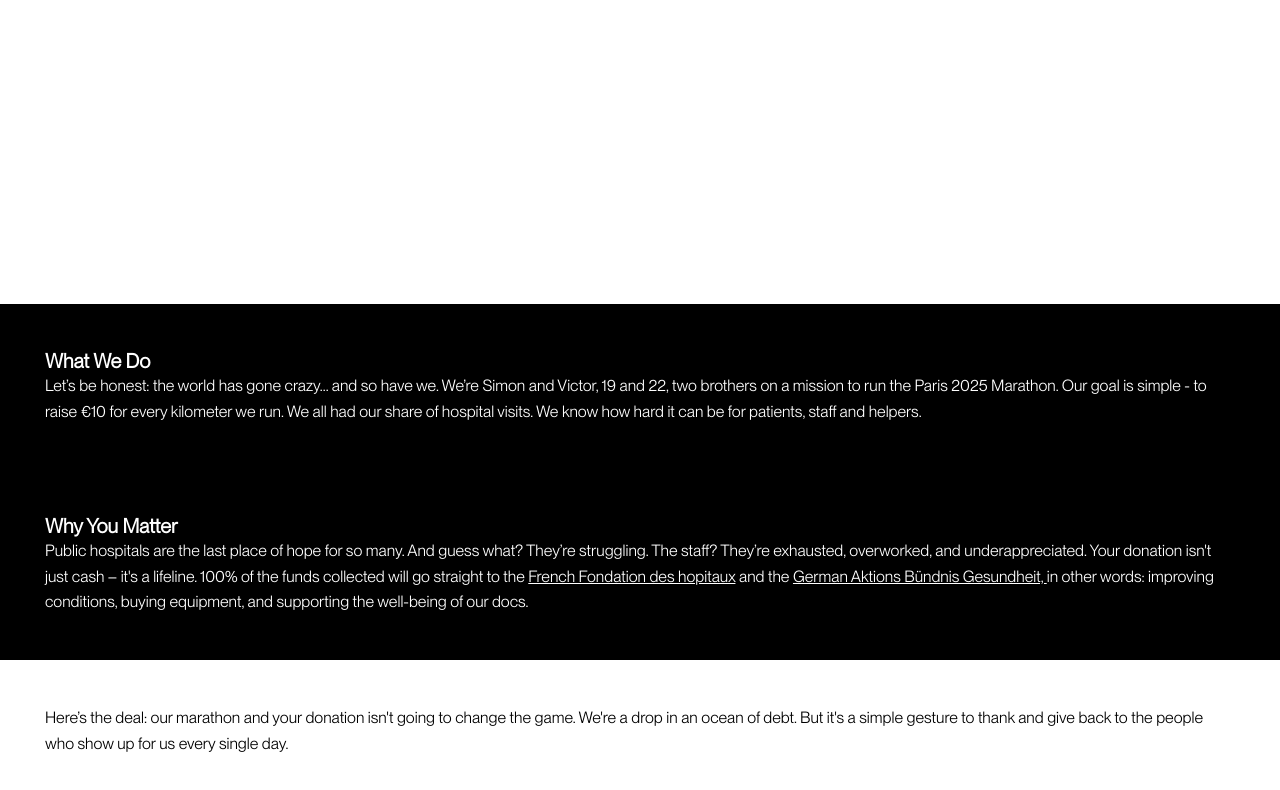
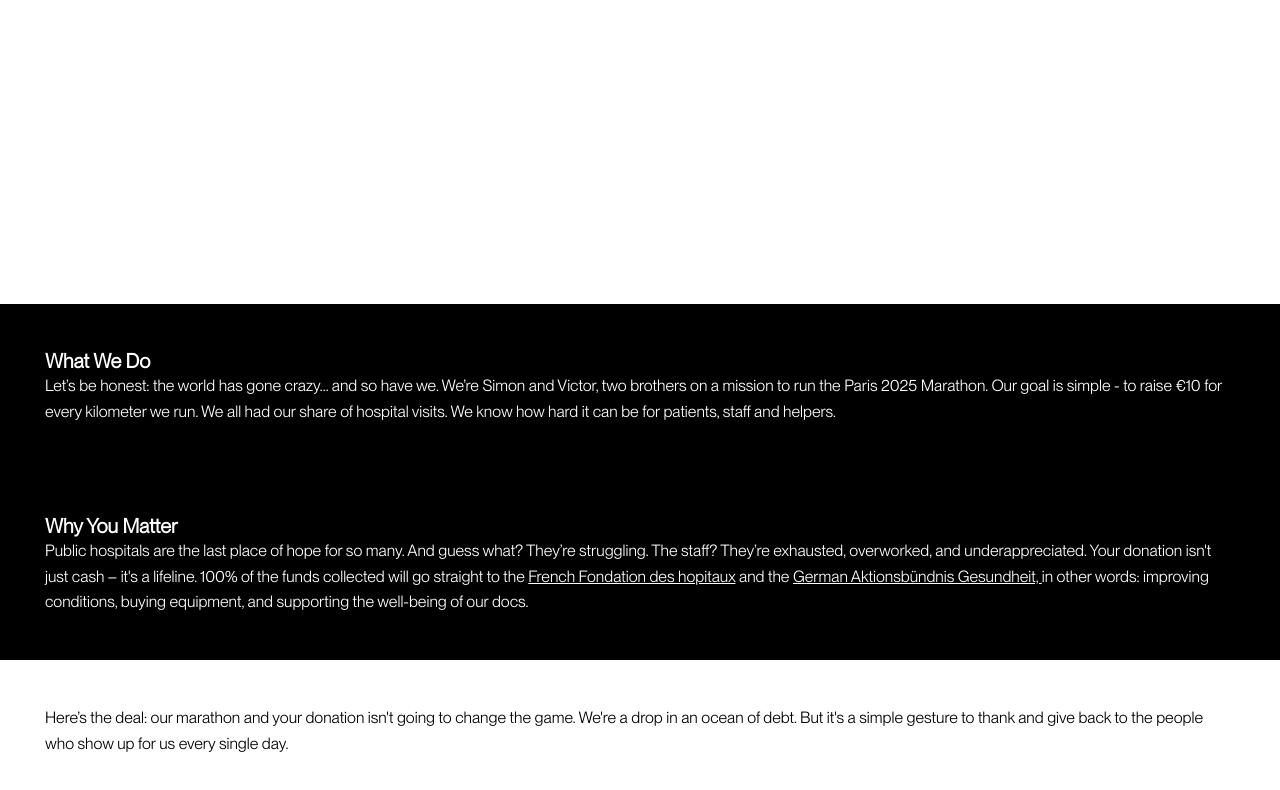
Before and after one commit to DayDreamer03/running-together, a plain HTML site: page index.html in a window 1280 px wide. Shown: the part 296-1086 px from the top of the page. Drawn offline with Linux system fonts and the light colour scheme; grey boxes are pictures that could not be loaded; a script that the page names is missing.

Commit message:
text corrections

```diff
--- a/index.html
+++ b/index.html
@@ -21,10 +21,10 @@
       <h2>What We Do</h2>
       <p>
         Let’s be honest: the world has gone crazy... and so have we. We’re Simon
-        and Victor, 19 and 22, two brothers on a mission to run the Paris 2025
-        Marathon. Our goal is simple - to raise €10 for every kilometer we run.
-        We all had our share of hospital visits. We know how hard it can be for
-        patients, staff and helpers.
+        and Victor, two brothers on a mission to run the Paris 2025 Marathon.
+        Our goal is simple - to raise €10 for every kilometer we run. We all had
+        our share of hospital visits. We know how hard it can be for patients,
+        staff and helpers.
       </p>
     </section>
     <section id="why">
@@ -40,7 +40,7 @@
         >
         and the
         <a href="https://www.aktionsbuendnis-gesundheit.de/"
-          >German Aktions Bündnis Gesundheit,
+          >German Aktionsbündnis Gesundheit,
         </a>
         in other words: improving conditions, buying equipment, and supporting
         the well-being of our docs.
```
